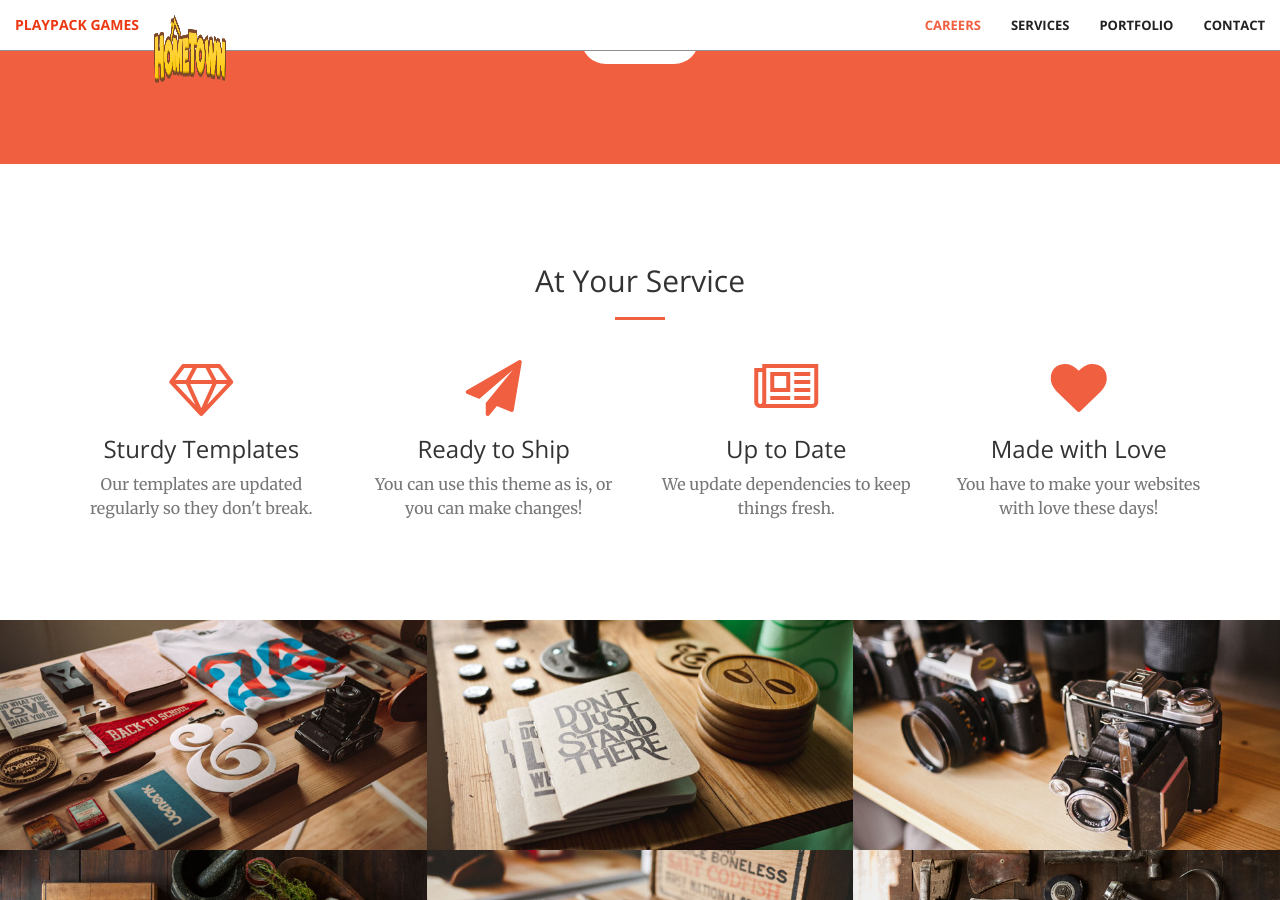
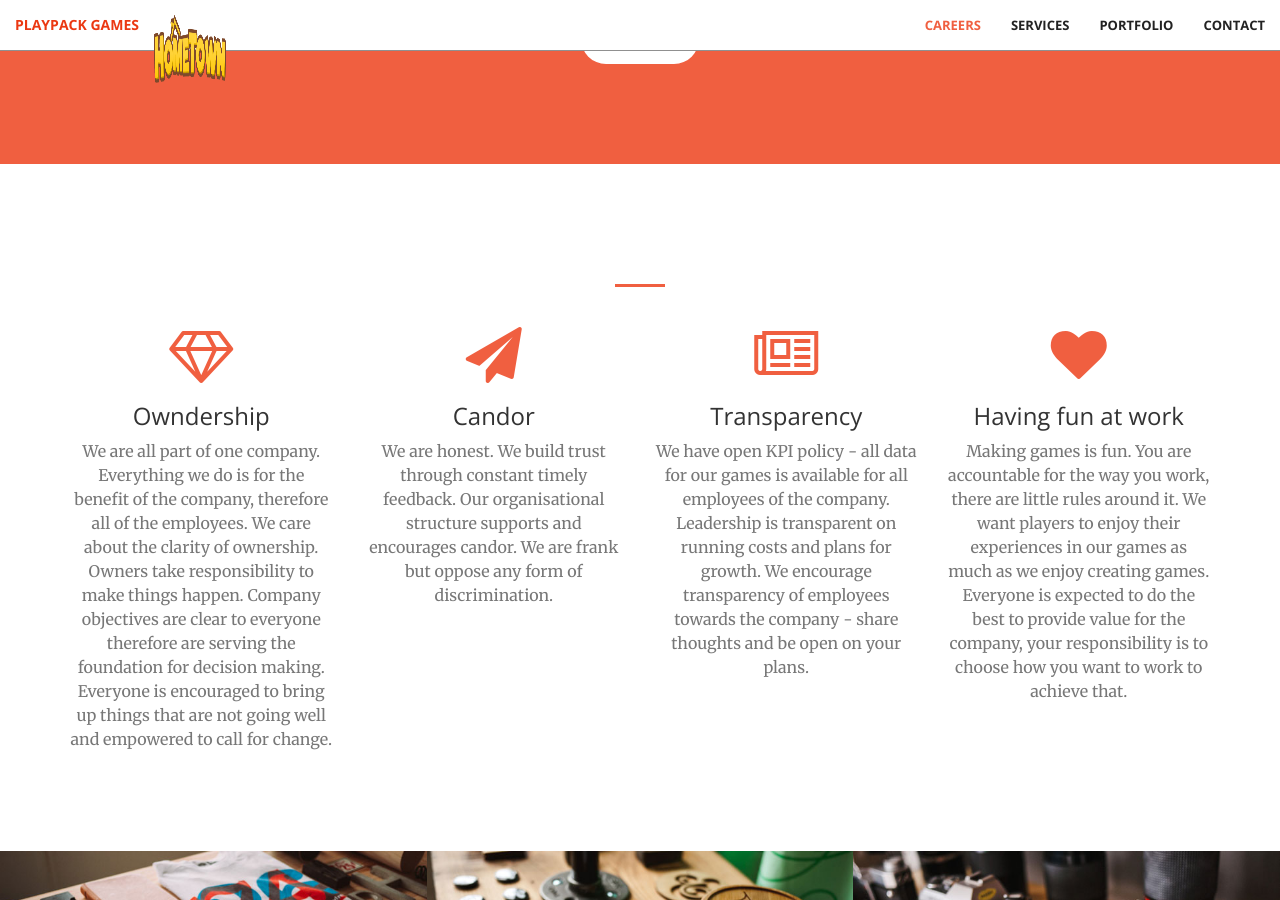
Before and after one commit to TatianaPP/newsite, a Jekyll site: the page built from index.html, in a window 1280 px wide and 900 px high, scrolled down 1106 px. Built offline with Jekyll 4.4.1, drawn with Linux system fonts in a browser that asks for light colours.

Commit message:
Update services.html

```diff
--- a/_includes/services.html
+++ b/_includes/services.html
@@ -2,7 +2,7 @@
     <div class="container">
         <div class="row">
             <div class="col-lg-12 text-center">
-                <h2 class="section-heading">At Your Service</h2>
+                <h2 class="section-heading"Our Values</h2>
                 <hr class="primary">
             </div>
         </div>
@@ -12,29 +12,33 @@
             <div class="col-lg-3 col-md-6 text-center">
                 <div class="service-box">
                     <i class="fa fa-4x fa-diamond wow bounceIn text-primary"></i>
-                    <h3>Sturdy Templates</h3>
-                    <p class="text-muted">Our templates are updated regularly so they don't break.</p>
+                    <h3>Owndership</h3>
+                    <p class="text-muted">We are all part of one company. Everything we do is for the benefit of the company, therefore all of the employees.
+We care about the clarity of ownership. Owners take responsibility to make things happen.
+Company objectives are clear to everyone therefore are serving the foundation for decision making.
+Everyone is encouraged to bring up things that are not going well and empowered to call for change.
+</p>
                 </div>
             </div>
             <div class="col-lg-3 col-md-6 text-center">
                 <div class="service-box">
                     <i class="fa fa-4x fa-paper-plane wow bounceIn text-primary" data-wow-delay=".1s"></i>
-                    <h3>Ready to Ship</h3>
-                    <p class="text-muted">You can use this theme as is, or you can make changes!</p>
+                    <h3>Candor</h3>
+                    <p class="text-muted">We are honest. We build trust through constant timely feedback. Our organisational structure supports and encourages candor. We are frank but oppose any form of discrimination. </p>
                 </div>
             </div>
             <div class="col-lg-3 col-md-6 text-center">
                 <div class="service-box">
                     <i class="fa fa-4x fa-newspaper-o wow bounceIn text-primary" data-wow-delay=".2s"></i>
-                    <h3>Up to Date</h3>
-                    <p class="text-muted">We update dependencies to keep things fresh.</p>
+                    <h3>Transparency</h3>
+                    <p class="text-muted">We have open KPI policy - all data for our games is available for all employees of the company. Leadership is transparent on running costs and plans for growth. We encourage transparency of employees towards the company - share thoughts and be open on your plans.</p>
                 </div>
             </div>
             <div class="col-lg-3 col-md-6 text-center">
                 <div class="service-box">
                     <i class="fa fa-4x fa-heart wow bounceIn text-primary" data-wow-delay=".3s"></i>
-                    <h3>Made with Love</h3>
-                    <p class="text-muted">You have to make your websites with love these days!</p>
+                    <h3>Having fun at work</h3>
+                    <p class="text-muted">Making games is fun. You are accountable for the way you work, there are little rules around it. We want players to enjoy their experiences in our games as much as we enjoy creating games. Everyone is expected to do the best to provide value for the company, your responsibility is to choose how you want to work to achieve that. </p>
                 </div>
             </div>
         </div>
```
